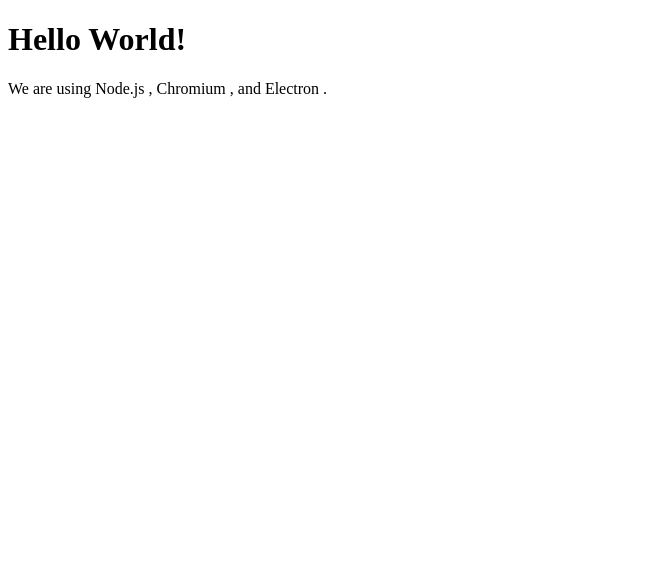
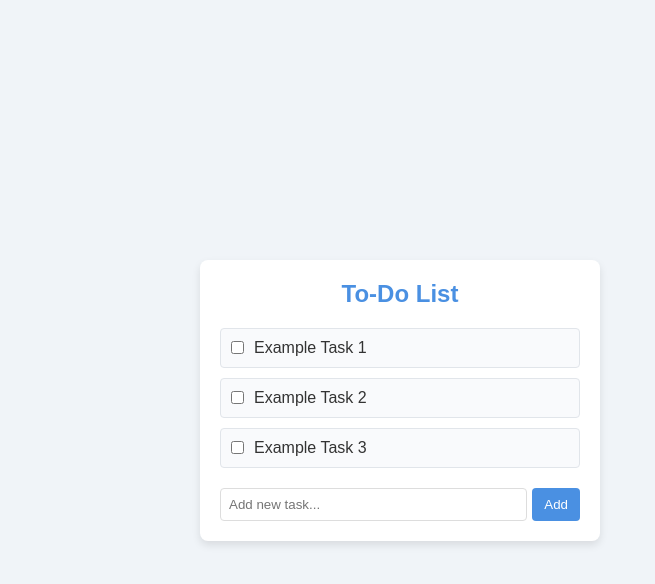
Before and after one commit to ZK-313/Todo-list-CLI, an Electron app: page frontend/index.html in a window 800 px wide. Shown: the whole page, without its empty margins (0-655 px from the left). Drawn offline with Linux system fonts and the light colour scheme.

Commit message:
Started frontend layout

```diff
--- /dev/null
+++ b/frontend/index.css
@@ -0,0 +1,83 @@
+* {
+    margin: 0;
+    padding: 0;
+    box-sizing: border-box;
+}
+
+/* Body styling */
+body {
+    font-family: Arial, sans-serif;
+    background-color: #f0f4f8;
+    display: flex;
+    justify-content: center;
+    align-items: center;
+    min-height: 100vh;
+    color: #333;
+}
+
+/* Container styling */
+.todo-container {
+    background-color: #ffffff;
+    width: 90%;
+    max-width: 400px;
+    padding: 20px;
+    border-radius: 8px;
+    box-shadow: 0 4px 8px rgba(0, 0, 0, 0.1);
+}
+
+/* Title */
+.todo-container h1 {
+    font-size: 24px;
+    margin-bottom: 20px;
+    text-align: center;
+    color: #4a90e2;
+}
+
+/* To-Do List */
+.todo-list {
+    list-style-type: none;
+}
+
+/* To-Do Item */
+.todo-item {
+    padding: 10px;
+    margin-bottom: 10px;
+    background-color: #f9fafc;
+    border: 1px solid #e1e5ea;
+    border-radius: 4px;
+    display: flex;
+    align-items: center;
+}
+
+/* Checkbox styling */
+.todo-item input[type="checkbox"] {
+    margin-right: 10px;
+}
+
+/* Add task input */
+.add-task {
+    display: flex;
+    margin-top: 20px;
+}
+
+.add-task input[type="text"] {
+    flex: 1;
+    padding: 8px;
+    border: 1px solid #ddd;
+    border-radius: 4px;
+}
+
+.add-task button {
+    padding: 8px 12px;
+    margin-left: 5px;
+    background-color: #4a90e2;
+    color: #fff;
+    border: none;
+    border-radius: 4px;
+    cursor: pointer;
+    transition: background-color 0.3s ease;
+}
+
+.add-task button:hover {
+    background-color: #357ab8;
+}
--- a/frontend/index.html
+++ b/frontend/index.html
@@ -4,12 +4,30 @@
     <meta charset="UTF-8">
     <!-- https://developer.mozilla.org/en-US/docs/Web/HTTP/CSP -->
     <meta http-equiv="Content-Security-Policy" content="default-src 'self'; script-src 'self'">
+    <link rel="stylesheet" type="text/css" href="./index.css">
     <title>Hello World!</title>
   </head>
   <body>
-    <h1>Hello World!</h1>
-    We are using Node.js <span id="node-version"></span>,
-    Chromium <span id="chrome-version"></span>,
-    and Electron <span id="electron-version"></span>.
+    <div class="todo-container">
+      <h1>To-Do List</h1>
+      <ul class="todo-list">
+        <li class="todo-item">
+          <input type="checkbox">
+          <span>Example Task 1</span>
+        </li>
+        <li class="todo-item">
+          <input type="checkbox">
+          <span>Example Task 2</span>
+        </li>
+        <li class="todo-item">
+          <input type="checkbox">
+          <span>Example Task 3</span>
+        </li>
+      </ul>
+      <div class="add-task">
+        <input type="text" placeholder="Add new task...">
+        <button>Add</button>
+      </div>
+    </div>
   </body>
 </html>
--- a/frontend/index.js
+++ b/frontend/index.js
@@ -8,7 +8,7 @@
         width: 800,
         height: 600,
         webPreferences: {
-        preload: path.join(__dirname, 'preload.js')
+        //preload: path.join(__dirname, 'preload.js')
         }
 })
 win.loadFile('index.html')
```
Also changed, not shown: 1 other file.
